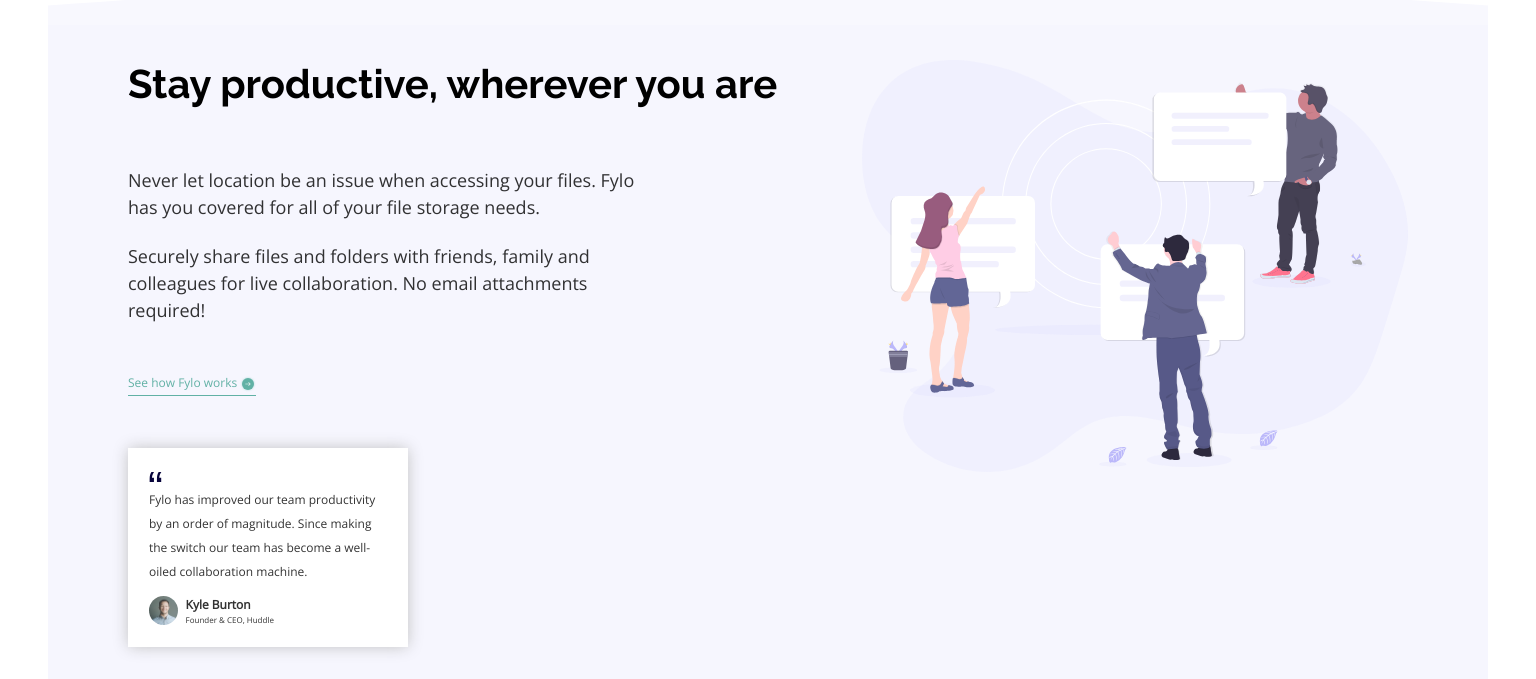
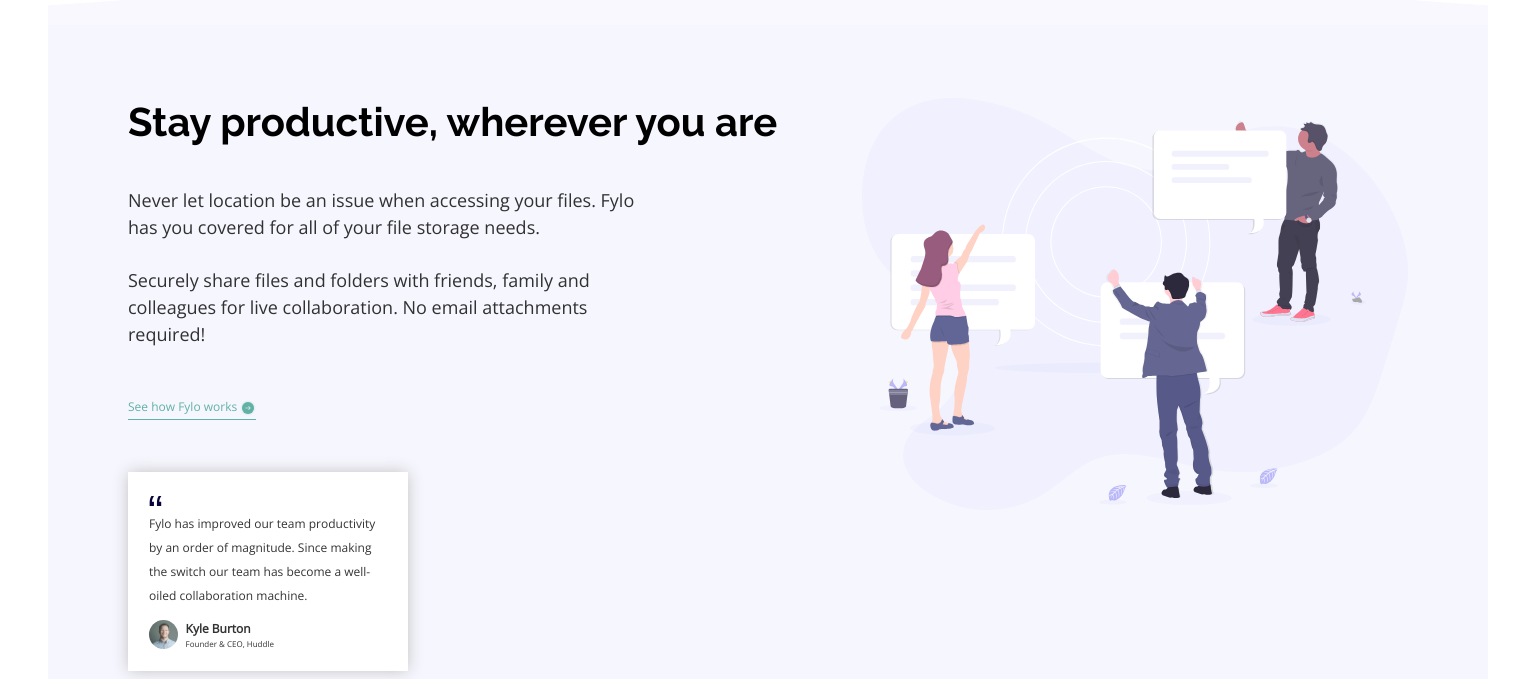
Before and after one commit to cornelisgijsbert/FEM-solutions, a plain HTML site: page landing-page/fylo-landing-page-with-two-column-layout-master/index.html in a window 1536 px wide. Shown: the part 845-1524 px from the top of the page. Drawn offline with nearby package versions, Linux system fonts and the light colour scheme.

Commit message:
restyling desktop two columnlayout

```diff
--- a/landing-page/fylo-landing-page-with-two-column-layout-master/css/style.css
+++ b/landing-page/fylo-landing-page-with-two-column-layout-master/css/style.css
@@ -255,6 +255,10 @@
     opacity: 0.8;
 }
 
+.section-middle p.para-middle-top {
+    margin-bottom: 1.2em;
+}
+
 .section-middle p:nth-child(4) {
     text-align: center;
 }
@@ -393,6 +397,7 @@
     }
     h3 {
         margin-top: 0;
+        margin-bottom: 1.05em;
         font-size: 4rem;
     }
     header {
@@ -478,7 +483,7 @@
         /*grid-template-columns: 51.35% 43.95%;*/
         flex-direction: row-reverse;
         justify-content: space-between;
-        /*padding-top: 5.2142em;*/
+        padding-top: 5.2142em; /* 73px */
     }
     .section-middle .figure-middle {
         flex-grow: 1;
@@ -493,6 +498,9 @@
     .section-middle p {
         max-width: 524px;
         font-size: 1.8rem;
+    }
+    .section-middle p.para-middle-top {
+        margin-bottom: 1.4375em;
     }
     .section-middle p:nth-child(4) {
         text-align: left;
--- a/landing-page/fylo-landing-page-with-two-column-layout-master/index.html
+++ b/landing-page/fylo-landing-page-with-two-column-layout-master/index.html
@@ -58,7 +58,7 @@
       </figure>
       <div>
         <h3>Stay productive, wherever you are</h3>
-        <p style="margin-bottom: 1.2em;">Never let location be an issue when accessing your files. Fylo has you covered for all of your file storage needs.</p>
+        <p class="para-middle-top">Never let location be an issue when accessing your files. Fylo has you covered for all of your file storage needs.</p>
         <p>Securely share files and folders with friends, family and colleagues for live collaboration. No email attachments required!</p>
         <p style="margin-bottom: 3em; margin-top: 2.4em;"><a href="#">See how Fylo works <img alt=""
              src="images/icon-arrow.svg"></a></p>
```
